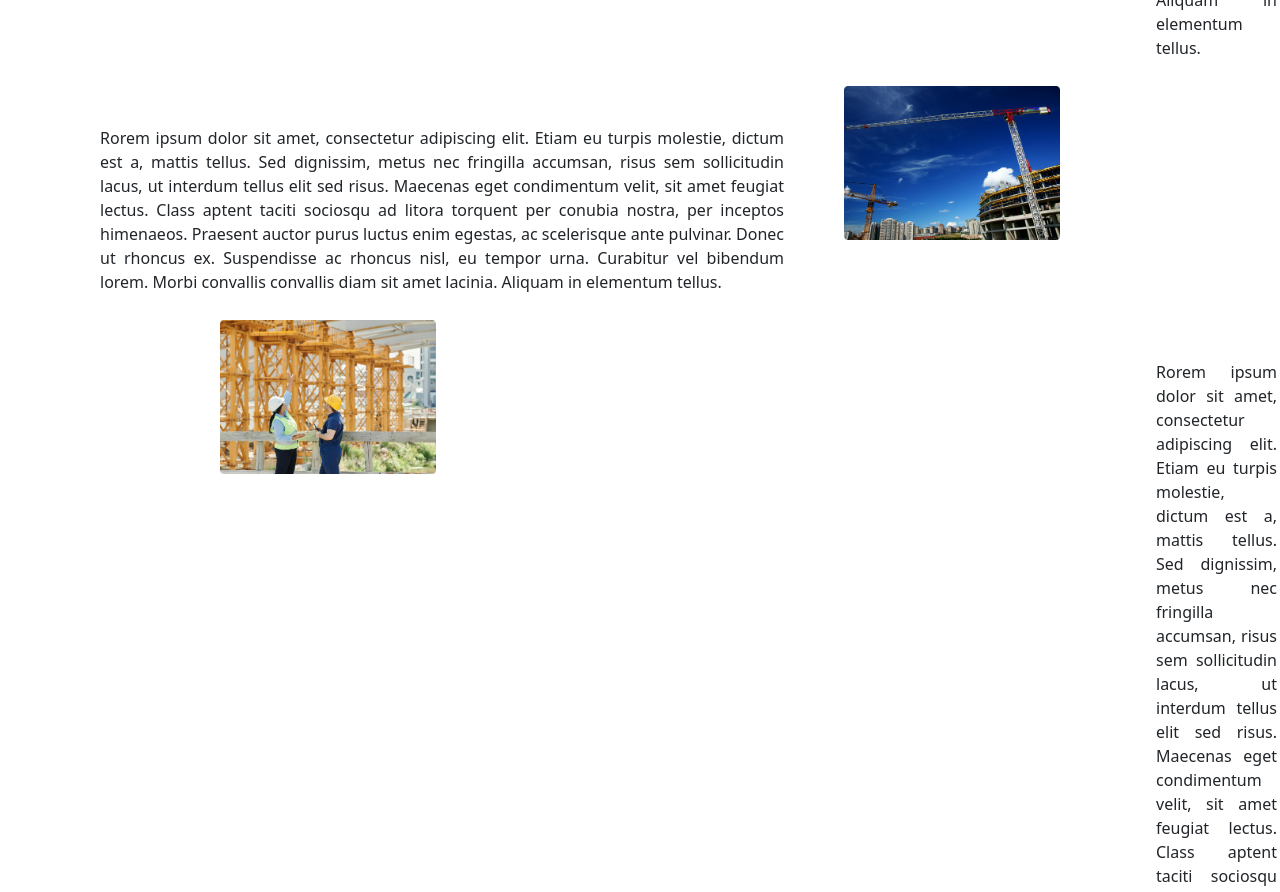
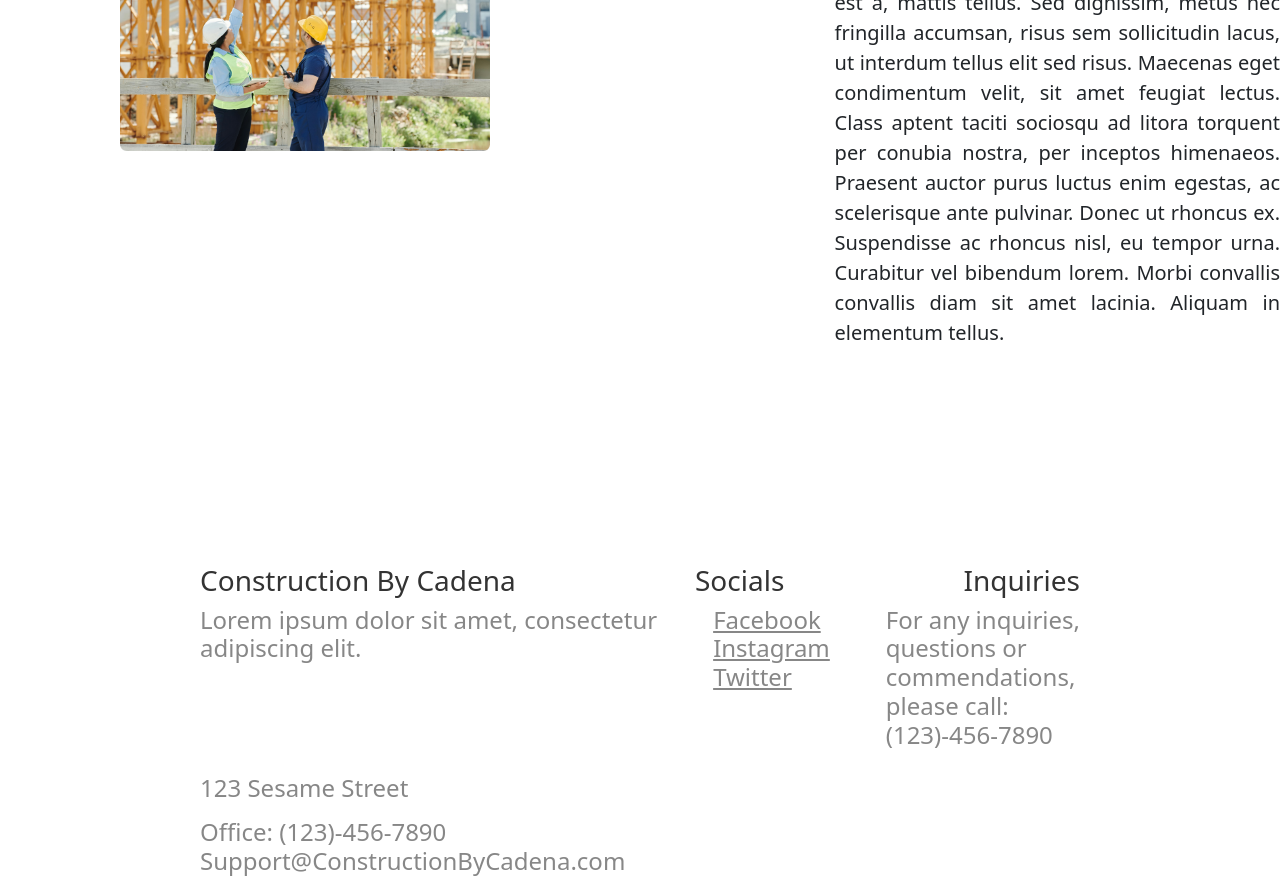
Before and after one commit to Sianah/cbc, a React (Create React App) app: page / in a window 1280 px wide. Shown: the part 1900-2792 px from the top of the page. Built offline with nearby package versions, Linux system fonts and the light colour scheme.

Commit message:
removed balancer. Widened text constraint and rearranged placement

```diff
--- a/src/App.css
+++ b/src/App.css
@@ -1,8 +1,8 @@
 .navbar-nav {
   margin-left: auto;
-  /* font-size: 20px; */
+  /* font-size: 18px;
+  font-weight: 100; */
 }
-
 .nav-item{
   margin-right: 10px;
   font-family: 'Roboto', sans-serif;
@@ -19,17 +19,17 @@
   overflow: hidden;
 }
 .sites img {
-  height: 20%;
-  width: 20%;
+  height: 32%;
+  width: 32%;
   padding: 20px;
-  margin-left: 200px;
+  margin-left: 100px;
   margin-top: -10px;
 }
 .sites2 img {
-  height: 20%;
-  width: 20%;
+  height: 32%;
+  width: 32%;
   padding: 20px;
-  margin-right: 200px;
+  margin-left: 325px;
   margin-top: -10px;
 }
 
--- a/src/App.js
+++ b/src/App.js
@@ -9,7 +9,7 @@ import React from 'react';
 import ReactPlayer from 'react-player';
 import { FontAwesomeIcon } from '@fortawesome/react-fontawesome'
 import { faAngleDown } from '@fortawesome/free-solid-svg-icons'
-import Balancer from 'react-wrap-balancer';
+
 
 
 function vidPlay(){
@@ -66,38 +66,38 @@ function App() {
       </div>
       <div className="sites" style={{display:'flex'}}>
         <img src={site1} alt="Site1"/>
-        <p style={{marginLeft:'700px', marginTop:'50px', textAlign:'justify', flex: 1, flexWrap:'wrap', textWrap:'balance'}}>
-          <Balancer>Rorem ipsum dolor sit amet, consectetur adipiscing elit. Etiam eu turpis molestie,
+        <p style={{marginLeft:'325px', marginTop:'50px', textAlign:'justify',  flexWrap:'wrap', textWrap:'balance', fontSize:'20px', font:'Roboto',width:'40%'}}>
+          Rorem ipsum dolor sit amet, consectetur adipiscing elit. Etiam eu turpis molestie,
           dictum est a, mattis tellus. Sed dignissim, metus nec fringilla accumsan, risus sem sollicitudin lacus,
           ut interdum tellus elit sed risus. Maecenas eget condimentum velit, sit amet feugiat lectus.
           Class aptent taciti sociosqu ad litora torquent per conubia nostra, per inceptos himenaeos.
           Praesent auctor purus luctus enim egestas, ac scelerisque ante pulvinar. Donec ut rhoncus ex.
           Suspendisse ac rhoncus nisl, eu tempor urna. Curabitur vel bibendum lorem. Morbi convallis convallis diam sit amet lacinia.
-          Aliquam in elementum tellus.</Balancer>
+          Aliquam in elementum tellus.
           </p>
       </div>
       <div className="sites2" style={{display:'flex'}}>
-        <p style={{marginLeft:'100px', marginTop:'50px', textAlign:'justify', flex: 1, flexWrap:'wrap', textWrap:'balance'}}>
-          <Balancer>Rorem ipsum dolor sit amet, consectetur adipiscing elit. Etiam eu turpis molestie,
+        <p style={{marginLeft:'100px', marginTop:'50px', textAlign:'justify', flexWrap:'wrap', textWrap:'balance', fontSize:'20px', font:'Roboto',width:'40%'}}>
+          Rorem ipsum dolor sit amet, consectetur adipiscing elit. Etiam eu turpis molestie,
           dictum est a, mattis tellus. Sed dignissim, metus nec fringilla accumsan, risus sem sollicitudin lacus,
           ut interdum tellus elit sed risus. Maecenas eget condimentum velit, sit amet feugiat lectus.
           Class aptent taciti sociosqu ad litora torquent per conubia nostra, per inceptos himenaeos.
           Praesent auctor purus luctus enim egestas, ac scelerisque ante pulvinar. Donec ut rhoncus ex.
           Suspendisse ac rhoncus nisl, eu tempor urna. Curabitur vel bibendum lorem. Morbi convallis convallis diam sit amet lacinia.
-          Aliquam in elementum tellus.</Balancer>
+          Aliquam in elementum tellus.
           </p>
-          <img src={site2} alt="Site1"/>
+          <img src={site2} alt="Site2"/>
       </div>
       <div className="sites" style={{display:'flex'}}>
-        <img src={site3} alt="Site1"/>
-        <p style={{marginLeft:'700px', marginTop:'50px', textAlign:'justify', flex: 1, flexWrap:'wrap', textWrap:'balance'}}>
-          <Balancer>Rorem ipsum dolor sit amet, consectetur adipiscing elit. Etiam eu turpis molestie,
+        <img src={site3} alt="Site3"/>
+        <p style={{marginLeft:'325px', marginTop:'50px', textAlign:'justify', flexWrap:'wrap', textWrap:'balance', fontSize:'20px', font:'Roboto',width:'40%'}}>
+          Rorem ipsum dolor sit amet, consectetur adipiscing elit. Etiam eu turpis molestie,
           dictum est a, mattis tellus. Sed dignissim, metus nec fringilla accumsan, risus sem sollicitudin lacus,
           ut interdum tellus elit sed risus. Maecenas eget condimentum velit, sit amet feugiat lectus.
           Class aptent taciti sociosqu ad litora torquent per conubia nostra, per inceptos himenaeos.
           Praesent auctor purus luctus enim egestas, ac scelerisque ante pulvinar. Donec ut rhoncus ex.
           Suspendisse ac rhoncus nisl, eu tempor urna. Curabitur vel bibendum lorem. Morbi convallis convallis diam sit amet lacinia.
-          Aliquam in elementum tellus.</Balancer>
+          Aliquam in elementum tellus.
           </p>
       </div>
       <footer className="footer">
```
